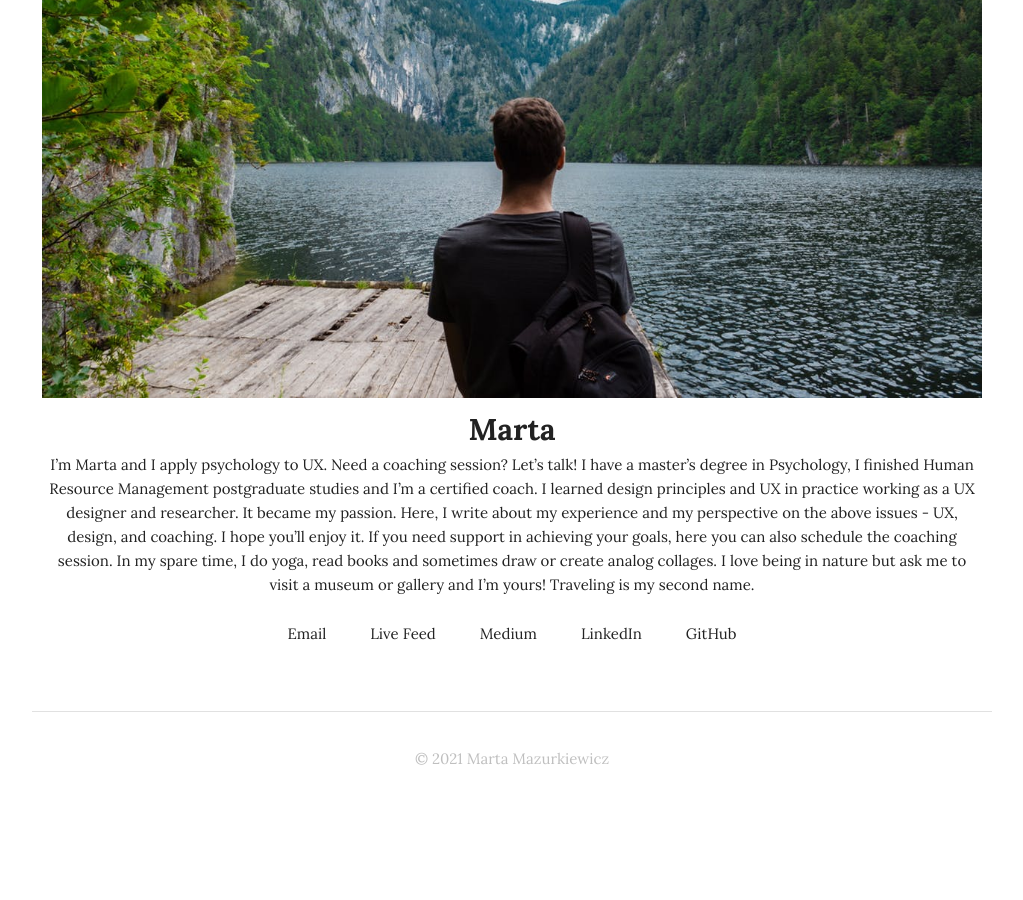
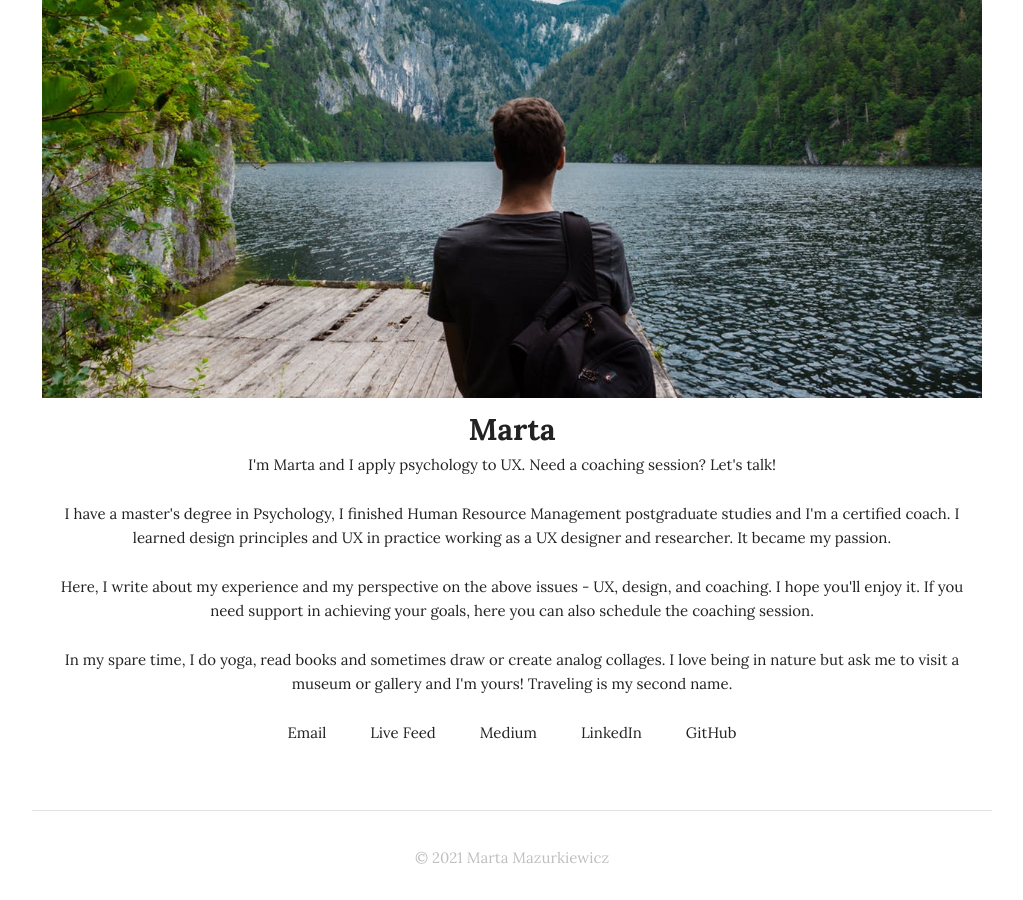
Before and after one commit to mazurki/mazurki.github.io, a Jekyll site: the page built from index.html, in a window 1280 px wide and 900 px high, scrolled down 1557 px. Shown: the whole window, without its empty margins (128-1151 px from the left). Built offline with Jekyll 4.4.1, drawn with Linux system fonts in a browser that asks for light colours; the list of posts is cut into pages by our own code; before the commit the page ends 2358 px from its top, so only the background shows below that; some of the changed lines change nothing that is shown.

Commit message:
Move about section to HTML template

```diff
--- a/_config.yml
+++ b/_config.yml
@@ -11,14 +11,6 @@ twitter_username:
 github_username: mazurki
 facebook_username:
 your_name: Marta
-about_yourself: >
-  I'm Marta and I apply psychology to UX. Need a coaching session? Let's talk!
-
-  I have a master's degree in Psychology, I finished Human Resource Management postgraduate studies and I'm a certified coach. I learned design principles and UX in practice working as a UX designer and researcher. It became my passion.
-
-  Here, I write about my experience and my perspective on the above issues - UX, design, and coaching. I hope you'll enjoy it. If you need support in achieving your goals, here you can also schedule the coaching session.
-
-  In my spare time, I do yoga, read books and sometimes draw or create analog collages. I love being in nature but ask me to visit a museum or gallery and I'm yours! Traveling is my second name.
 copyright_name: Marta Mazurkiewicz
 # Build settings
 markdown: kramdown
--- a/_includes/footer.html
+++ b/_includes/footer.html
@@ -12,7 +12,10 @@
             {{ site.your_name }}
           </div>
           <div class="about-desc">
-            {{ site.about_yourself | markdownify }}
+            <p>I'm Marta and I apply psychology to UX. Need a coaching session? Let's talk!</p>
+            <p>I have a master's degree in Psychology, I finished Human Resource Management postgraduate studies and I'm a certified coach. I learned design principles and UX in practice working as a UX designer and researcher. It became my passion.</p>
+            <p>Here, I write about my experience and my perspective on the above issues - UX, design, and coaching. I hope you'll enjoy it. If you need support in achieving your goals, here you can also schedule the coaching session.</p>
+            <p>In my spare time, I do yoga, read books and sometimes draw or create analog collages. I love being in nature but ask me to visit a museum or gallery and I'm yours! Traveling is my second name.</p>
           </div>
 
           <div class="about-social">
```
